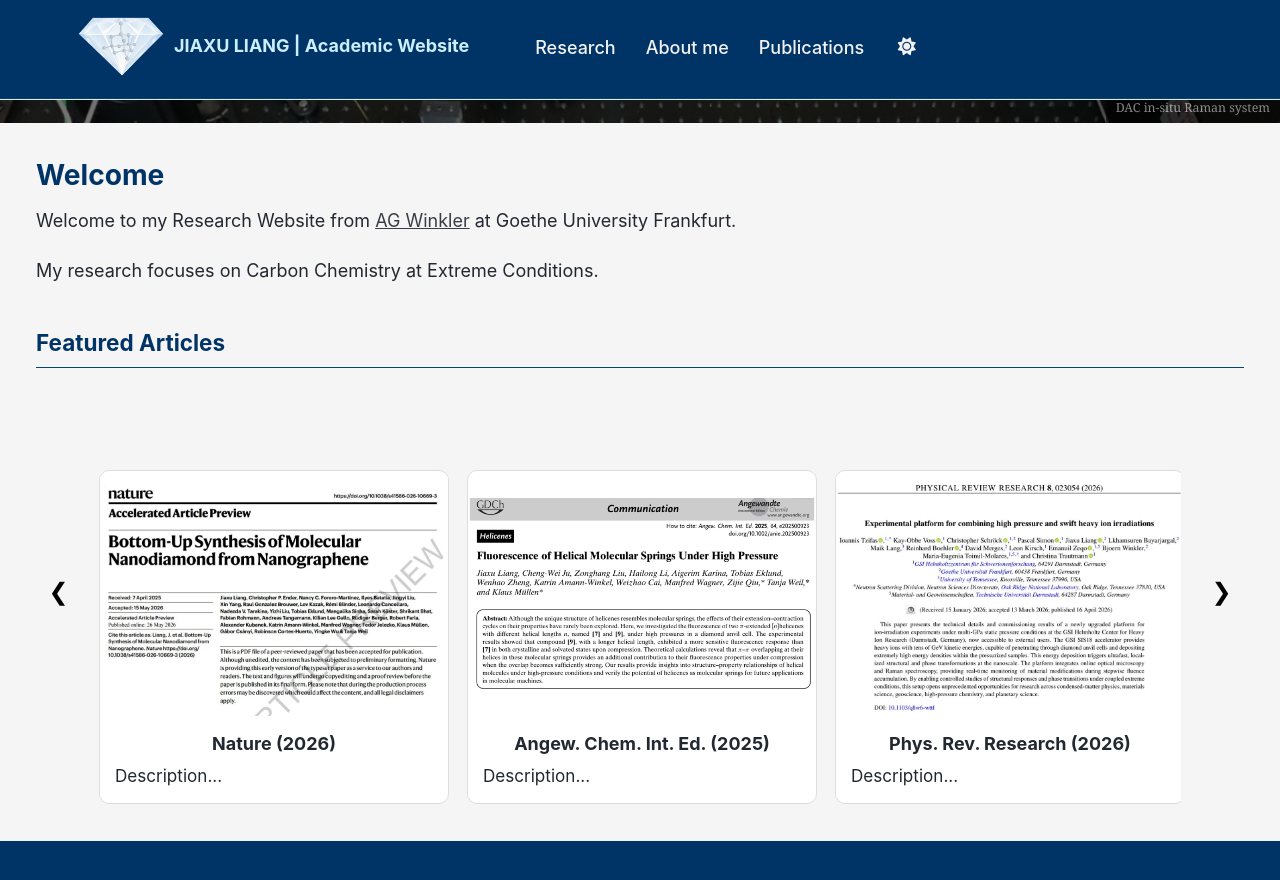
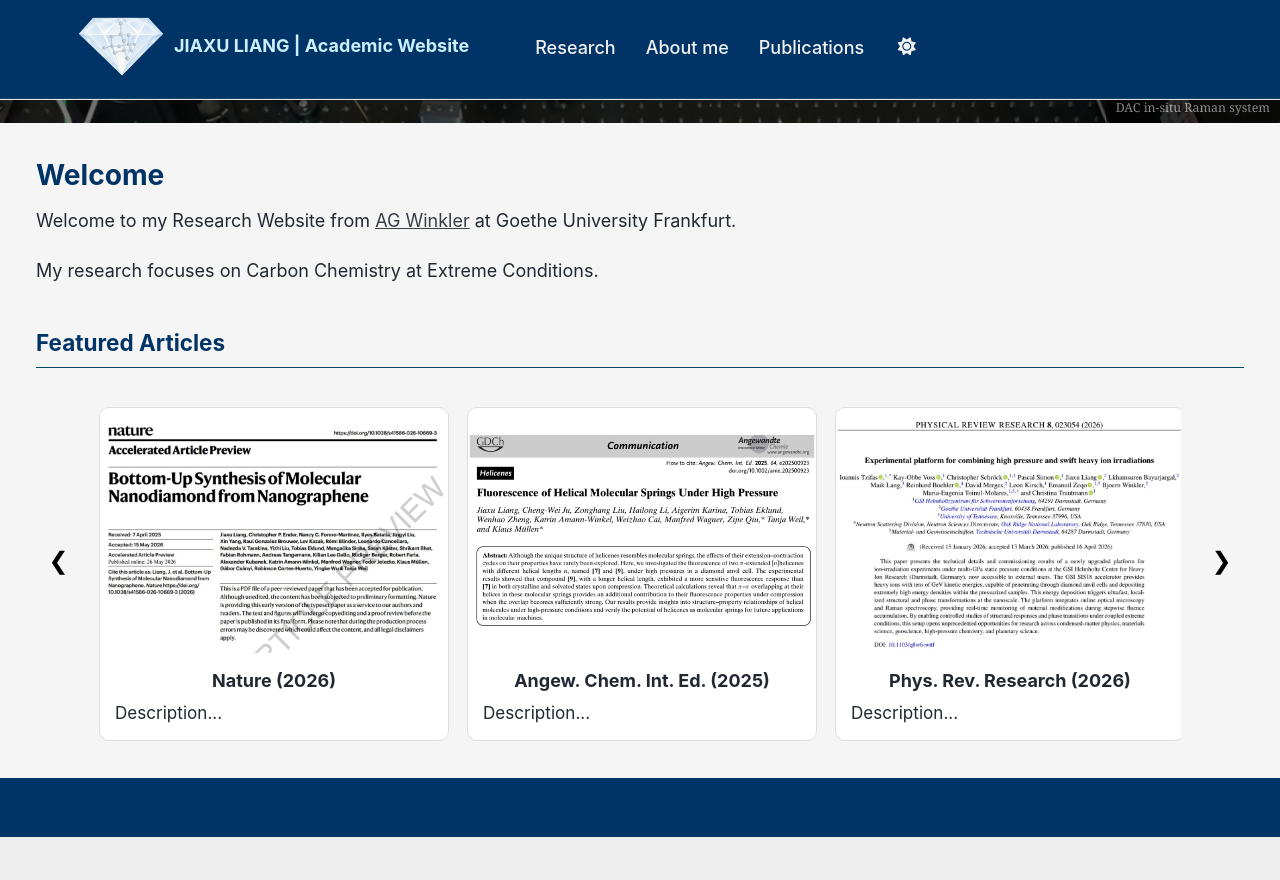
Before and after one commit to liangjiaxu-research/liangjiaxu-research.github.io, a Jekyll site: the page built from _pages/about.md, in a window 1280 px wide and 900 px high, scrolled down 426 px. Shown: the top 880 px of the window. Built offline with Jekyll 4.4.1, drawn with Linux system fonts in a browser that asks for light colours; a script bundle is joined from its source files by our own code; library files that are not in the unit come from our copies; after the commit the page ends 1263 px from its top, so only the background shows below that.

Commit message:
Update _custom.scss

```diff
--- a/_sass/_custom.scss
+++ b/_sass/_custom.scss
@@ -66,7 +66,7 @@ body {
     background: white;
     transition: transform 0.2s ease,
                 box-shadow 0.3s ease;
-    margin-top: 5rem;
+    margin-top: 1.5rem !important;
 }
 .featured-card img {
     width: 100%;
@@ -151,7 +151,7 @@ body {
 
 /* 导航栏设置-菜单设置-logo位置 */
 .masthead__menu-item--lg.persist {
-    margin-left: 60px;
+    margin-left: 60px !important;
 }
 .site-logo {
     display: flex;
```
